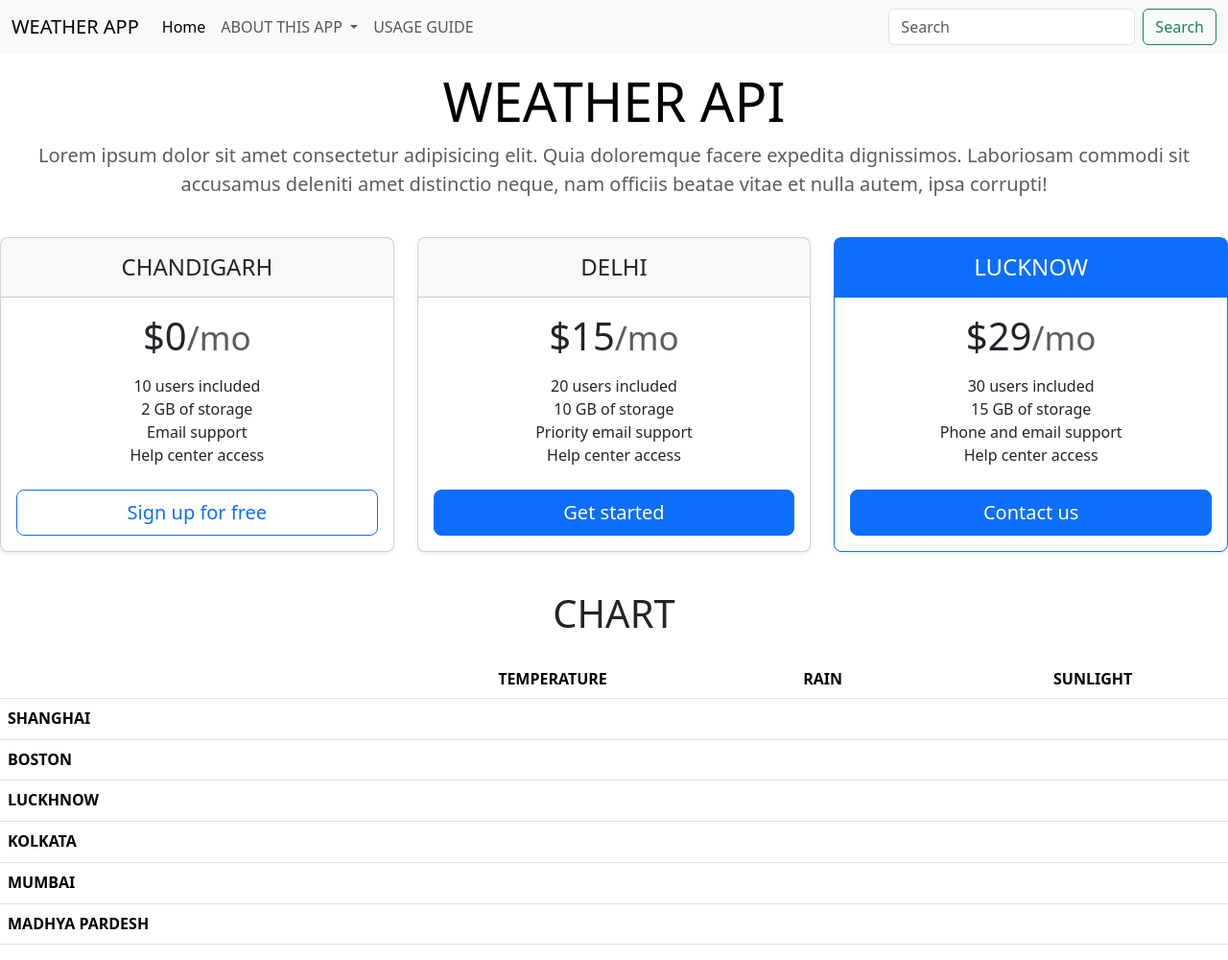
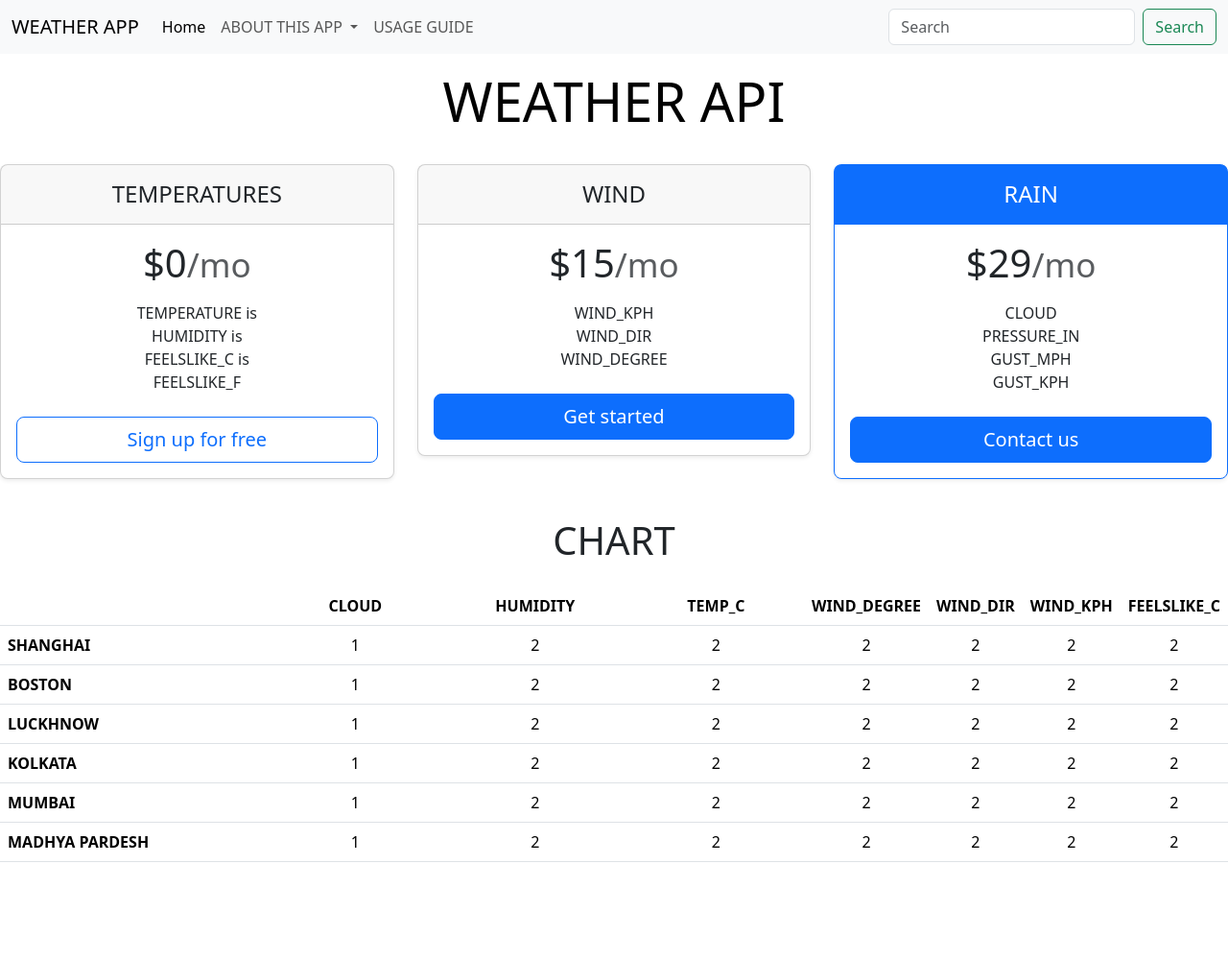
Before and after one commit to Balpreet0/WEATHER.github.io, a plain HTML site: page index.html in a window 1280 px wide. Shown: the whole page at 96% size. After the commit the page ends 914 px from the top, so only its background shows below. Drawn offline with nearby package versions, Linux system fonts and the light colour scheme; no server answers.

Commit message:
Update index.html

```diff
--- a/index.html
+++ b/index.html
@@ -1,16 +1,19 @@
 <!DOCTYPE html>
 <html lang="en">
+
 <head>
   <meta charset="UTF-8">
   <meta name="viewport" content="width=device-width, initial-scale=1.0">
   <title>WEATHER BOARD</title>
-    <link href="https://cdn.jsdelivr.net/npm/bootstrap@5.3.1/dist/css/bootstrap.min.css" rel="stylesheet" integrity="sha384-4bw+/aepP/YC94hEpVNVgiZdgIC5+VKNBQNGCHeKRQN+PtmoHDEXuppvnDJzQIu9" crossorigin="anonymous">
+  <link href="https://cdn.jsdelivr.net/npm/bootstrap@5.3.1/dist/css/bootstrap.min.css" rel="stylesheet"
+    integrity="sha384-4bw+/aepP/YC94hEpVNVgiZdgIC5+VKNBQNGCHeKRQN+PtmoHDEXuppvnDJzQIu9" crossorigin="anonymous">
 
 
 
 
 
 </head>
+
 <body>
 
 
@@ -21,7 +24,8 @@
   <nav class="navbar navbar-expand-lg bg-body-tertiary">
     <div class="container-fluid">
       <a class="navbar-brand" href="#">WEATHER APP</a>
-          <button class="navbar-toggler" type="button" data-bs-toggle="collapse" data-bs-target="#navbarSupportedContent" aria-controls="navbarSupportedContent" aria-expanded="false" aria-label="Toggle navigation">
+      <button class="navbar-toggler" type="button" data-bs-toggle="collapse" data-bs-target="#navbarSupportedContent"
+        aria-controls="navbarSupportedContent" aria-expanded="false" aria-label="Toggle navigation">
         <span class="navbar-toggler-icon"></span>
       </button>
       <div class="collapse navbar-collapse" id="navbarSupportedContent">
@@ -39,7 +43,9 @@
             <ul class="dropdown-menu">
               <li><a class="dropdown-item" href="#">DELHI</a></li>
               <li><a class="dropdown-item" href="#">CHANDIGARH</a></li>
-                  <li><hr class="dropdown-divider"></li>
+              <li>
+                <hr class="dropdown-divider">
+              </li>
               <li><a class="dropdown-item" href="#">SEATLE</a></li>
             </ul>
           </li>
@@ -57,8 +63,8 @@
 
   <div class="pricing-header p-3 pb-md-4 mx-auto text-center">
     <h1 class="display-4 fw-normal text-body-emphasis">WEATHER API</h1>
-        <p class="fs-5 text-body-secondary">Lorem ipsum dolor sit amet consectetur adipisicing elit. Quia doloremque facere expedita dignissimos. Laboriosam commodi sit accusamus deleniti amet distinctio neque, nam officiis beatae vitae et nulla autem, ipsa corrupti!
-        </p>
+    <!-- <p class="fs-5 text-body-secondary">Lorem ipsum dolor sit amet consectetur adipisicing elit. Quia doloremque facere expedita dignissimos. Laboriosam commodi sit accusamus deleniti amet distinctio neque, nam officiis beatae vitae et nulla autem, ipsa corrupti!
+        </p> -->
   </div>
 
 
@@ -68,15 +74,15 @@
       <div class="col">
         <div class="card mb-4 rounded-3 shadow-sm">
           <div class="card-header py-3">
-                <h4 class="my-0 fw-normal">CHANDIGARH</h4>
+            <h4 class="my-0 fw-normal">TEMPERATURES</h4>
           </div>
           <div class="card-body">
             <h1 class="card-title pricing-card-title">$0<small class="text-body-secondary fw-light">/mo</small></h1>
             <ul class="list-unstyled mt-3 mb-4">
-                  <li>10 users included</li>
-                  <li>2 GB of storage</li>
-                  <li>Email support</li>
-                  <li>Help center access</li>
+              <li>TEMPERATURE is <span id="temp_c"></span></li>
+              <li>HUMIDITY is <span id="humidity"></span></li>
+              <li>FEELSLIKE_C is <span id="feelslike_c"></span></li>
+              <li>FEELSLIKE_F <span id="feelslike_f"></span></li>
             </ul>
             <button type="button" class="w-100 btn btn-lg btn-outline-primary">Sign up for free</button>
           </div>
@@ -85,15 +91,15 @@
       <div class="col">
         <div class="card mb-4 rounded-3 shadow-sm">
           <div class="card-header py-3">
-                <h4 class="my-0 fw-normal">DELHI</h4>
+            <h4 class="my-0 fw-normal">WIND</h4>
           </div>
           <div class="card-body">
             <h1 class="card-title pricing-card-title">$15<small class="text-body-secondary fw-light">/mo</small></h1>
             <ul class="list-unstyled mt-3 mb-4">
-                  <li>20 users included</li>
-                  <li>10 GB of storage</li>
-                  <li>Priority email support</li>
-                  <li>Help center access</li>
+
+              <li>WIND_KPH <span id="wind_kph"></span></li>
+              <li>WIND_DIR <span id="wind_dir"></span></li>
+              <li>WIND_DEGREE <span id="wind_degree"></span></li>
             </ul>
             <button type="button" class="w-100 btn btn-lg btn-primary">Get started</button>
           </div>
@@ -102,15 +108,17 @@
       <div class="col">
         <div class="card mb-4 rounded-3 shadow-sm border-primary">
           <div class="card-header py-3 text-bg-primary border-primary">
-                <h4 class="my-0 fw-normal">LUCKNOW</h4>
+            <h4 class="my-0 fw-normal">RAIN</h4>
           </div>
           <div class="card-body">
             <h1 class="card-title pricing-card-title">$29<small class="text-body-secondary fw-light">/mo</small></h1>
             <ul class="list-unstyled mt-3 mb-4">
-                  <li>30 users included</li>
-                  <li>15 GB of storage</li>
-                  <li>Phone and email support</li>
-                  <li>Help center access</li>
+
+              <li>CLOUD<span id="cloud"></span></li>
+              <li>PRESSURE_IN <span id="pressure_in"></span></li>
+              <li>GUST_MPH <span id="gust_mph"></span></li>
+              <li>GUST_KPH <span id="gust_kph"></span></li>
+
             </ul>
             <button type="button" class="w-100 btn btn-lg btn-primary">Contact us</button>
           </div>
@@ -125,50 +133,98 @@
         <thead>
           <tr>
             <th style="width: 34%;"></th>
-                <th style="width: 22%;">TEMPERATURE</th>
-                <th style="width: 22%;">RAIN</th>
-                <th style="width: 22%;">SUNLIGHT</th>
+
+            <th style="width: 22%;">CLOUD</th>
+            <th style="width: 22%;">HUMIDITY</th>
+            <th style="width: 22%;">TEMP_C</th>
+            <th style="width: 22%;">WIND_DEGREE</th>
+            <th style="width: 22%;">WIND_DIR</th>
+            <th style="width: 22%;">WIND_KPH</th>
+            <th style="width: 22%;">FEELSLIKE_C</th>
+
+
+
           </tr>
         </thead>
         <tbody>
           <tr>
             <th scope="row" class="text-start">SHANGHAI</th>
-                <td><svg class="bi" width="24" height="24"><use xlink:href="#check"></use></svg></td>
-                <td><svg class="bi" width="24" height="24"><use xlink:href="#check"></use></svg></td>
-                <td><svg class="bi" width="24" height="24"><use xlink:href="#check"></use></svg></td>
+            <!-- <td><svg class="bi" width="24" height="24">
+                <use xlink:href="#check"></use>
+              </svg></td>
+            <td><svg class="bi" width="24" height="24">
+                <use xlink:href="#check"></use>
+              </svg></td>
+            <td><svg class="bi" width="24" height="24">
+                <use xlink:href="#check"></use>
+              </svg></td> -->
+
+              <td>1</td>
+              <td>2</td>
+              <td>2</td>
+              <td>2</td>
+              <td>2</td>
+              <td>2</td>
+              <td>2</td>
+
           </tr>
           <tr>
             <th scope="row" class="text-start">BOSTON</th>
-                <td></td>
-                <td><svg class="bi" width="24" height="24"><use xlink:href="#check"></use></svg></td>
-                <td><svg class="bi" width="24" height="24"><use xlink:href="#check"></use></svg></td>
+
+            <td>1</td>
+            <td>2</td>
+            <td>2</td>
+            <td>2</td>
+            <td>2</td>
+            <td>2</td>
+            <td>2</td>
           </tr>
         </tbody>
 
         <tbody>
           <tr>
             <th scope="row" class="text-start">LUCKHNOW</th>
-                <td><svg class="bi" width="24" height="24"><use xlink:href="#check"></use></svg></td>
-                <td><svg class="bi" width="24" height="24"><use xlink:href="#check"></use></svg></td>
-                <td><svg class="bi" width="24" height="24"><use xlink:href="#check"></use></svg></td>
+
+            <td>1</td>
+            <td>2</td>
+            <td>2</td>
+            <td>2</td>
+            <td>2</td>
+            <td>2</td>
+            <td>2</td>
           </tr>
           <tr>
             <th scope="row" class="text-start">KOLKATA</th>
-                <td></td>
-                <td><svg class="bi" width="24" height="24"><use xlink:href="#check"></use></svg></td>
-                <td><svg class="bi" width="24" height="24"><use xlink:href="#check"></use></svg></td>
+
+            <td>1</td>
+            <td>2</td>
+            <td>2</td>
+            <td>2</td>
+            <td>2</td>
+            <td>2</td>
+            <td>2</td>
           </tr>
           <tr>
             <th scope="row" class="text-start">MUMBAI </th>
-                <td></td>
-                <td><svg class="bi" width="24" height="24"><use xlink:href="#check"></use></svg></td>
-                <td><svg class="bi" width="24" height="24"><use xlink:href="#check"></use></svg></td>
+
+            <td>1</td>
+            <td>2</td>
+            <td>2</td>
+            <td>2</td>
+            <td>2</td>
+            <td>2</td>
+            <td>2</td>
           </tr>
           <tr>
             <th scope="row" class="text-start"> MADHYA PARDESH</th>
-                <td></td>
-                <td></td>
-                <td><svg class="bi" width="24" height="24"><use xlink:href="#check"></use></svg></td>
+
+            <td>1</td>
+            <td>2</td>
+            <td>2</td>
+            <td>2</td>
+            <td>2</td>
+            <td>2</td>
+            <td>2</td>
           </tr>
         </tbody>
       </table>
@@ -178,7 +234,9 @@
 
 
 
-    <script src="https://cdn.jsdelivr.net/npm/bootstrap@5.3.1/dist/js/bootstrap.bundle.min.js" integrity="sha384-HwwvtgBNo3bZJJLYd8oVXjrBZt8cqVSpeBNS5n7C8IVInixGAoxmnlMuBnhbgrkm" crossorigin="anonymous"></script>
+  <script src="https://cdn.jsdelivr.net/npm/bootstrap@5.3.1/dist/js/bootstrap.bundle.min.js"
+    integrity="sha384-HwwvtgBNo3bZJJLYd8oVXjrBZt8cqVSpeBNS5n7C8IVInixGAoxmnlMuBnhbgrkm"
+    crossorigin="anonymous"></script>
 
 
 
@@ -188,4 +246,5 @@
 
 
 </body>
+
 </html>
```
Lines whose indentation alone changed are shown as unchanged.
